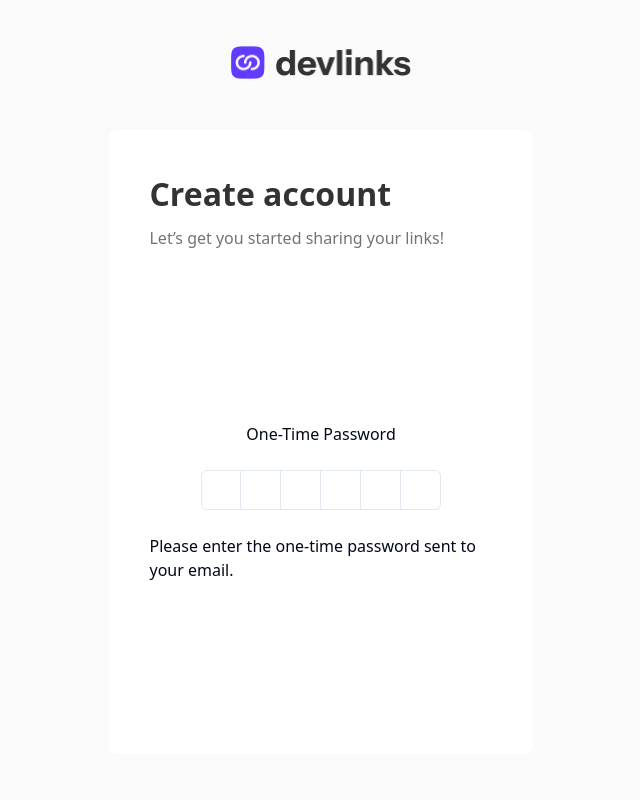
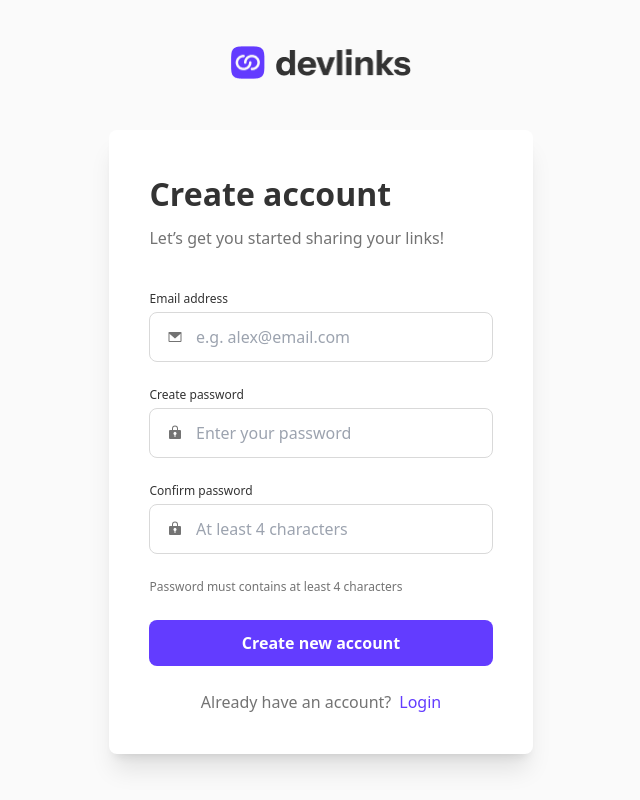
Before and after one commit to KhatunaGG/link-sharing-app-client, a Next.js app: page / in a window 1280 px wide. Shown: the whole page, without its empty margins (319-959 px from the left). Built offline with nearby package versions, Linux system fonts and the light colour scheme.

Commit message:
added: sign up logic

```diff
--- a/package.json
+++ b/package.json
@@ -13,8 +13,10 @@
     "@radix-ui/react-label": "^2.1.2",
     "@radix-ui/react-slot": "^1.1.2",
     "@radix-ui/react-toast": "^1.2.6",
+    "axios": "^1.7.9",
     "class-variance-authority": "^0.7.1",
     "clsx": "^2.1.1",
+    "cookies-next": "^5.1.0",
     "input-otp": "^1.4.2",
     "lucide-react": "^0.475.0",
     "next": "15.1.7",
--- a/src/app/components/__molecules/otpCodeModal/OtpCodeModal.tsx
+++ b/src/app/components/__molecules/otpCodeModal/OtpCodeModal.tsx
@@ -1,117 +1,131 @@
 "use client";
-import {
-  InputOTP,
-  InputOTPGroup,
-  InputOTPSlot,
-} from "@/components/ui/input-otp";
-import React from "react";
+import { axiosInstance } from "@/app/libs/axiosInstance";
+import { zodResolver } from "@hookform/resolvers/zod";
+import { useRouter } from "next/navigation";
+import React, { Dispatch, SetStateAction, useRef, useState } from "react";
+import { useForm } from "react-hook-form";
+import { z } from "zod";
 
-const OtpCodeModal = () => {
+export type OtpCodeModalPropsType = {
+  setOtpCode: Dispatch<SetStateAction<string>>;
+  setOtpCodeModal: Dispatch<SetStateAction<boolean>>;
+  email: string;
+};
+
+export const otpSchema = z.object({
+  otpCode: z
+    .string()
+    .length(6, "OTP must be exactly 6 characters")
+    .regex(/^\d{6}$/, "OTP must be numeric"),
+});
+
+export type OtpFormStateType = z.infer<typeof otpSchema>;
+
+const OtpCodeModal = ({
+  // setOtpCode,
+  setOtpCodeModal,
+  email,
+}: OtpCodeModalPropsType) => {
+  const inputRefs = useRef<(HTMLInputElement | null)[]>([]);
+  const router = useRouter();
+  const [otpCodeState, setOtpCodeState] = useState<string>("");
+
+  const {
+    register,
+    handleSubmit,
+    setValue,
+    reset,
+    formState: { errors },
+  } = useForm<OtpFormStateType>({
+    resolver: zodResolver(otpSchema),
+    defaultValues: {
+      otpCode: "",
+    },
+  });
+  console.log(errors)
+
+  const handleFocus = (e: React.FocusEvent<HTMLInputElement>) => {
+    e.target.select();
+  };
+
+  const handleChange = (
+    e: React.ChangeEvent<HTMLInputElement>,
+    index: number
+  ) => {
+    const value = e.target.value;
+    const newOtpCode = otpCodeState.split("");
+    newOtpCode[index] = value;
+    const newOtpString = newOtpCode.join("");
+
+    setOtpCodeState(newOtpString);
+    setValue("otpCode", newOtpString);
+
+    if (value && inputRefs.current[index + 1]) {
+      inputRefs.current[index + 1]?.focus();
+    }
+  };
+
+  const onSubmit = async (formState: OtpFormStateType) => {
+    try {
+      const newState = {
+        email,
+        otpCode: formState.otpCode,
+      };
+      const res = await axiosInstance.post("/auth/verify", newState);
+      if (res.status >= 200 && res.status <= 204) {
+        router.push("/signIn");
+        setOtpCodeModal(false);
+        reset();
+      }
+    } catch (e) {
+      console.log(e);
+    }
+  };
+
   return (
-    <div className="absolute w-full h-full bg-white top-0 left-0 z-10 flex flex-col items-center justify-center gap-6">
-      <h2>One-Time Password</h2>
-      <InputOTP maxLength={6}>
-        <InputOTPGroup>
-          <InputOTPSlot index={0} />
-          <InputOTPSlot index={1} />
-          <InputOTPSlot index={2} />
-          <InputOTPSlot index={3} />
-          <InputOTPSlot index={4} />
-          <InputOTPSlot index={5} />
-        </InputOTPGroup>
-      </InputOTP>
-
-      <p>Please enter the one-time password sent to your email.</p>
-    </div>
+    <section className="bg-white w-full h-full absolute inset-0 z-10 flex flex-col items-center justify-center p-2 rounded-lg shadow-xl">
+      <div className="container">
+        <div className="flex flex-col items-center justify-center gap-6">
+          <p className="mb-1.5 text-sm font-medium text-dark text-center text-[#737373]">
+            One-Time Password
+          </p>
+          <form
+            onSubmit={handleSubmit(onSubmit)}
+            id="otp-form"
+            className="flex items-center justify-center flex-col gap-2"
+          >
+            <div className="flex items-center justify-center gap-1">
+              {Array(6)
+                .fill(null)
+                .map((_, index) => (
+                  <input
+                    {...register("otpCode")}
+                    key={index}
+                    type="text"
+                    className="shadow-xs flex w-10 h-10 items-center justify-center rounded-lg border border-stroke bg-white p-2 text-center text-sm font-medium text-[#633CFF] outline-none"
+                    maxLength={1}
+                    ref={(el) => {
+                      inputRefs.current[index] = el;
+                    }}
+                    onFocus={handleFocus}
+                    onChange={(e) => handleChange(e, index)}
+                  />
+                ))}
+            </div>
+            <p className="mt-1.5 text-sm text-body-color text-center text-[#737373]">
+              Please enter the one-time password sent to your email.
+            </p>
+            <button
+              type="submit"
+              className="bg-[#633CFF] px-6 py-2 rounded-lg text-white font-bold hover:bg-[#633CFF]/50 transition duration-300 ease-in-out"
+            >
+              Verify
+            </button>
+          </form>
+        </div>
+      </div>
+    </section>
   );
 };
 
 export default OtpCodeModal;
-
-// "use client";
-// import { z } from "zod";
-// import {
-//   Form,
-//   FormControl,
-//   FormDescription,
-//   FormField,
-//   FormItem,
-//   FormLabel,
-//   FormMessage,
-// } from "@/components/ui/form";
-// import {
-//   InputOTP,
-//   InputOTPGroup,
-//   InputOTPSlot,
-// } from "@/components/ui/input-otp";
-// import { zodResolver } from "@hookform/resolvers/zod";
-// import { useForm } from "react-hook-form";
-// // import { toast } from "react-toastify";
-// import { Button } from "@/components/ui/button";
-// import { toast } from "@/hooks/use-toast";
-// import { OTPInputContext } from "input-otp";
-// import { useState } from "react";
-
-// const FormSchema = z.object({
-//   pin: z.string().min(6, {
-//     message: "Your one-time password must be 6 characters.",
-//   }),
-// });
-
-// export function InputOTPForm() {
-//   const [value, setValue] = useState("");
-//   const form = useForm<z.infer<typeof FormSchema>>({
-//     resolver: zodResolver(FormSchema),
-//     defaultValues: {
-//       pin: "",
-//     },
-//   });
-
-//   function onSubmit(data: z.infer<typeof FormSchema>) {
-//     toast({
-//       title: "You submitted the following values:",
-//       description: (
-//         <pre className="mt-2 w-[340px] rounded-md bg-slate-950 p-4">
-//           <code className="text-white">{JSON.stringify(data, null, 2)}</code>
-//         </pre>
-//       ),
-//     });
-//   }
-
-//   return (
-//     <Form {...form}>
-//       <form onSubmit={form.handleSubmit(onSubmit)} className="w-2/3 space-y-6">
-//         <FormField
-//           control={form.control}
-//           name="pin"
-//           render={({ field }) => (
-//             <FormItem>
-//               <FormLabel>One-Time Password</FormLabel>
-//               <FormControl>
-//                 <InputOTP maxLength={6} {...field}>
-//                   <OTPInputContext.Provider value={value}>
-//                     <InputOTPGroup>
-//                       <InputOTPSlot index={0} />
-//                       <InputOTPSlot index={1} />
-//                       <InputOTPSlot index={2} />
-//                       <InputOTPSlot index={3} />
-//                       <InputOTPSlot index={4} />
-//                       <InputOTPSlot index={5} />
-//                       <InputOTPSlot index={6} />
-//                     </InputOTPGroup>
-//                   </OTPInputContext.Provider>
-//                 </InputOTP>
-//               </FormControl>
-//               <FormDescription>
-//                 Please enter the one-time password sent to your phone.
-//               </FormDescription>
-//               <FormMessage />
-//             </FormItem>
-//           )}
-//         />
-
-//         <Button type="submit">Submit</Button>
-//       </form>
-//     </Form>
-//   );
-// }
--- /dev/null
+++ b/src/app/components/__organism/emailInput/EmailInput.tsx
@@ -0,0 +1,47 @@
+"use client";
+import { FC } from "react";
+import { UseFormRegister, FieldErrors } from "react-hook-form";
+import Image from "next/image";
+
+export type EmailInputPropsType = {
+  register: UseFormRegister<{
+    email: string;
+    password: string;
+    confirmPassword: string;
+  }>;
+  errors: FieldErrors<{
+    email: string;
+    password: string;
+    confirmPassword: string;
+  }>;
+};
+
+const EmailInput: FC<EmailInputPropsType> = ({ register, errors }) => {
+  return (
+    <div className="w-full flex flex-col gap-1 relative">
+      <label
+        htmlFor="email"
+        className="EMAIL text-xs leading-[18px] text-[#333333] font-normal"
+      >
+        Email address
+      </label>
+      <div className="w-full relative">
+        <input
+          id="email"
+          type="text"
+          placeholder="e.g. alex@email.com"
+          className="w-full border border-[#D9D9D9] rounded-lg py-[12px] pl-[45.5px] text-base font-normal leading-[24px] outline-none"
+          {...register("email")}
+        />
+        <div className="w-[16px] h-[16px] absolute top-1/2 left-[17.5px] transform -translate-y-1/2">
+          <Image src={"/assets/icons/icon-email.svg"} alt={"email"} fill />
+        </div>
+      </div>
+      {errors.email && (
+        <span className="text-red-500 text-xs absolute -bottom-4 left-0">{errors.email?.message}</span>
+      )}
+    </div>
+  );
+};
+
+export default EmailInput;
--- a/src/app/components/__organism/form/Form.tsx
+++ b/src/app/components/__organism/form/Form.tsx
@@ -1,101 +1,106 @@
-"use client"
-import Image from "next/image";
-import OtpCodeModal from "../../__molecules/otpCodeModal/OtpCodeModal";
+"use client";
+// import Image from "next/image";
+import EmailInput from "../emailInput/EmailInput";
+import PasswordInput from "../passwordInput/PasswordInput";
+import { z } from "zod";
+import { useForm } from "react-hook-form";
+import { zodResolver } from "@hookform/resolvers/zod";
+import { axiosInstance } from "@/app/libs/axiosInstance";
+import { Dispatch, SetStateAction } from "react";
+import Link from "next/link";
 
+export const passwordSchema = z
+  .string()
+  .min(4, "At least 4 characters")
+  .max(11, "No more than 11 characters");
 
-const Form = () => {
+export const confirmPasswordSchema = z
+  .object({
+    password: passwordSchema,
+    confirmPassword: z.string(),
+  })
+  .superRefine((data, ctx) => {
+    if (data.password !== data.confirmPassword) {
+      ctx.addIssue({
+        code: z.ZodIssueCode.custom,
+        path: ["confirmPassword"],
+        message: "No matches",
+      });
+    }
+  });
+
+export const signUpSchema = z
+  .object({
+    email: z.string().email(),
+  })
+  .and(confirmPasswordSchema);
+
+export type SignUpFormData = z.infer<typeof signUpSchema>;
+
+export type FormPropsType = {
+  setOtpCodeModal: Dispatch<SetStateAction<boolean>>;
+  otpCodeModal: boolean;
+  setEmail: Dispatch<SetStateAction<string>>;
+};
+
+const Form = ({ setOtpCodeModal, otpCodeModal, setEmail }: FormPropsType) => {
+  const {
+    register,
+    handleSubmit,
+    reset,
+    formState: { errors },
+  } = useForm<SignUpFormData>({
+    resolver: zodResolver(signUpSchema),
+    defaultValues: {
+      email: "",
+      password: "",
+      confirmPassword: "",
+    },
+  });
+  console.log(errors)
+
+  const onSubmit = async (formState: SignUpFormData) => {
+    console.log(formState, "formState");
+    setEmail(formState.email);
+    try {
+      const newFormState = {
+        email: formState.email,
+        password: formState.password,
+      };
+      const res = await axiosInstance.post("/auth/sign-up", newFormState);
+
+      if (res.status >= 200 && res.status <= 204) {
+        reset();
+        setOtpCodeModal(!otpCodeModal);
+      }
+    } catch (error) {
+      console.log(error);
+    }
+  };
+
   return (
-    <form className="w-full flex flex-col gap-6 relative">
-      <OtpCodeModal />
-      <div className="w-full flex flex-col gap-1">
-        <label
-          htmlFor=""
-          className="EMAIL text-xs leading-[18px] text-[#333333] font-normal"
-        >
-          Email address{" "}
-        </label>
-        <div className="w-full relative">
-          <input
-            type="text"
-            placeholder="e.g. alex@email.com"
-            className="w-full border border-[#D9D9D9] rounded-lg  py-[12px] pl-[45.5px] text-base font-normal leading-[24px]"
-          />
-          <div className="w-[16px] h-[16px] absolute top-1/2 left-[17.5px] transform -translate-y-1/2">
-            <Image
-              src={"/assets/icons/icon-email.svg"}
-              alt={"email"}
-              //   width={13}
-              //   height={10}
-              fill
-            />
-          </div>
-        </div>
-      </div>
-
-      <div className="w-full flex flex-col gap-1">
-        <label
-          htmlFor=""
-          className="EMAIL text-xs leading-[18px] text-[#333333] font-normal"
-        >
-          Create password{" "}
-        </label>
-        <div className="w-full relative">
-          <input
-            type="text"
-            placeholder="Enter your password"
-            className="w-full border border-[#D9D9D9] rounded-lg  py-[12px] pl-[45.5px] text-base font-normal leading-[24px]"
-          />
-          <div className="w-[16px] h-[16px] absolute top-1/2 left-[17.5px] transform -translate-y-1/2">
-            <Image
-              src={"/assets/icons/icon-password.svg"}
-              alt={"email"}
-              //   width={13}
-              //   height={10}
-              fill
-            />
-          </div>
-        </div>
-      </div>
-
-
-      <div className="w-full flex flex-col gap-1">
-        <label
-          htmlFor=""
-          className="EMAIL text-xs leading-[18px] text-[#333333] font-normal"
-        >
-          Confirm password{" "}
-        </label>
-        <div className="w-full relative">
-          <input
-            type="text"
-            placeholder="At least .8 characters"
-            className="w-full border border-[#D9D9D9] rounded-lg  py-[12px] pl-[45.5px] text-base font-normal leading-[24px]"
-          />
-          <div className="w-[16px] h-[16px] absolute top-1/2 left-[17.5px] transform -translate-y-1/2">
-            <Image
-              src={"/assets/icons/icon-password.svg"}
-              alt={"email"}
-              //   width={13}
-              //   height={10}
-              fill
-            />
-          </div>
-        </div>
-      </div>
-
+    <form
+      onClick={handleSubmit(onSubmit)}
+      className="w-full flex flex-col gap-6"
+    >
+      {/* {otpCodeModal && <OtpCodeModal />} */}
+      <EmailInput register={register} errors={errors} />
+      <PasswordInput register={register} errors={errors} />
 
       <p className="text-[#737373] font-normal  text-xs leading-[18px]">
-        Password must contains at least 8 characters
+        Password must contains at least 4 characters
       </p>
       <button
         type="submit"
-        className="w-full bg-[#633CFF] rounded-lg py-[11px] text-white text-base leading-[24px] font-semibold"
+        className="w-full bg-[#633CFF] rounded-lg py-[11px] text-white text-base leading-[24px] font-semibold hover:bg-[#633CFF]/50 transition duration-300 ease-in-out"
       >
         Create new account
       </button>
       <div className="w-full  text-base leading-[24px] font-normal text-center md:flex md:flex-row md:items-center md:justify-center md:gap-2">
         <p className="text-[#737373] ">Already have an account? </p>
-        <p className="text-[#633CFF] cursor-pointer">Login</p>
+        <Link href={"/signIn"}>
+          <p className="text-[#633CFF] cursor-pointer">Login</p>
+        </Link>
       </div>
     </form>
   );
--- a/src/app/components/__organism/index.ts
+++ b/src/app/components/__organism/index.ts
@@ -2,3 +2,5 @@ export { default as Form } from './form/Form'
 export { default as Header } from './header/Header'
 export { default as Sidebar } from './sideBar/SideBar'
 export { default as SignIpSection } from './signIpSection/SignIpSection'
+export { default as EmailInput } from './emailInput/EmailInput'
+export { default as PasswordInput } from './passwordInput/PasswordInput'
--- /dev/null
+++ b/src/app/components/__organism/passwordInput/PasswordInput.tsx
@@ -0,0 +1,89 @@
+"use client";
+import { FC } from "react";
+import { UseFormRegister, FieldErrors } from "react-hook-form";
+import Image from "next/image";
+
+interface PasswordInputProps {
+  register: UseFormRegister<{
+    email: string;
+    password: string;
+    confirmPassword: string;
+  }>;
+  errors: FieldErrors<{
+    email: string;
+    password: string;
+    confirmPassword: string;
+  }>;
+}
+
+const PasswordInput: FC<PasswordInputProps> = ({ register, errors }) => {
+  return (
+    <>
+      <div className="w-full flex flex-col gap-1">
+        <label
+          htmlFor=""
+          className="EMAIL text-xs leading-[18px] text-[#333333] font-normal"
+        >
+          Create password{" "}
+        </label>
+        <div className="w-full relative">
+          <input
+            type="text"
+            placeholder="Enter your password"
+            className="w-full border border-[#D9D9D9] rounded-lg  py-[12px] pl-[45.5px] text-base font-normal leading-[24px] outline-none"
+            {...register("password")}
+            id="password"
+          />
+          <div className="w-[16px] h-[16px] absolute top-1/2 left-[17.5px] transform -translate-y-1/2">
+            <Image
+              src={"/assets/icons/icon-password.svg"}
+              alt={"email"}
+              //   width={13}
+              //   height={10}
+              fill
+            />
+          </div>
+          {errors.email && (
+            <span className="text-red-500 text-xs absolute -bottom-4 left-0">
+              {errors.password?.message}
+            </span>
+          )}
+        </div>
+      </div>
+
+      <div className="w-full flex flex-col gap-1">
+        <label
+          htmlFor=""
+          className="EMAIL text-xs leading-[18px] text-[#333333] font-normal"
+        >
+          Confirm password{" "}
+        </label>
+        <div className="w-full relative">
+          <input
+            type="text"
+            placeholder="At least 4 characters"
+            className="w-full border border-[#D9D9D9] rounded-lg  py-[12px] pl-[45.5px] text-base font-normal leading-[24px] outline-none"
+            {...register("confirmPassword")}
+            id="confirmPassword"
+          />
+          <div className="w-[16px] h-[16px] absolute top-1/2 left-[17.5px] transform -translate-y-1/2">
+            <Image
+              src={"/assets/icons/icon-password.svg"}
+              alt={"email"}
+              //   width={13}
+              //   height={10}
+              fill
+            />
+          </div>
+          {errors.confirmPassword?.message && (
+            <span className="text-red-500 text-xs absolute -bottom-4 left-0">
+              {errors.confirmPassword?.message}
+            </span>
+          )}
+        </div>
+      </div>
+    </>
+  );
+};
+
+export default PasswordInput;
--- a/src/app/components/__organism/signIpSection/SignIpSection.tsx
+++ b/src/app/components/__organism/signIpSection/SignIpSection.tsx
@@ -1,12 +1,20 @@
 "use client";
-import { Logo } from "../../__molecules";
+import { useState } from "react";
+import { Logo, OtpCodeModal } from "../../__molecules";
 import Form from "../form/Form";
+import { ToastContainer } from "react-toastify";
 
 const SignIpSection = () => {
+  const [otpCode, setOtpCode] = useState("");
+  const [otpCodeModal, setOtpCodeModal] = useState(false);
+  const [email, setEmail] = useState("");
+
+  console.log(otpCode, "otpCode");
   return (
-    <section className=" rounded-xl w-[82.93%] md:w-[61.87%] lg:w-[33.05%] ">
+    <section className="w-full h-full bg-transparent flex items-center justify-center">
+      <div className=" rounded-xl w-[82.93%] md:w-[61.87%] lg:w-[33.05%] ">
         <Logo />
-      <div className="bg-white w-full md:p-10 flex flex-col gap-10 rounded-lg">
+        <div className="bg-white p-4 w-full md:p-10 flex flex-col gap-10 rounded-lg shadow-xl">
           <div className="flex flex-col gap-2">
             <h1 className="font-bold text-2xl md:text-[32px] leading-[1.5] text-[#333333]">
               Create account
@@ -16,8 +24,24 @@ const SignIpSection = () => {
             </p>
           </div>
 
-        <Form />
+          <div className="w-full relative ">
+            {/* <OtpCodeModal setOtpCode={setOtpCode} setOtpCodeModal={setOtpCodeModal} email={email} /> */}
+            {otpCodeModal && (
+              <OtpCodeModal
+                setOtpCode={setOtpCode}
+                setOtpCodeModal={setOtpCodeModal}
+                email={email}
+              />
+            )}
+            <Form
+              setOtpCodeModal={setOtpCodeModal}
+              otpCodeModal={otpCodeModal}
+              setEmail={setEmail}
+            />
           </div>
+        </div>
+      </div>
+      <ToastContainer />
     </section>
   );
 };
--- /dev/null
+++ b/src/app/libs/axiosInstance.tsx
@@ -0,0 +1,5 @@
+import axios from "axios";
+
+export const axiosInstance = axios.create({
+  baseURL: "http://localhost:3003",
+});
--- a/src/components/ui/input-otp.tsx
+++ b/src/components/ui/input-otp.tsx
@@ -68,4 +68,4 @@ const InputOTPSeparator = React.forwardRef<
 ))
 InputOTPSeparator.displayName = "InputOTPSeparator"
 
-export { InputOTP, InputOTPGroup, InputOTPSlot, InputOTPSeparator }
+export { InputOTP, InputOTPGroup, InputOTPSlot, InputOTPSeparator, OTPInputContext }
```
Also changed, not shown: src/app/hooks/use-token.ts (added, +61 -0 lines), 1 other file (tests, documents, lock files or other folders). Lines whose indentation alone changed are shown as unchanged.
